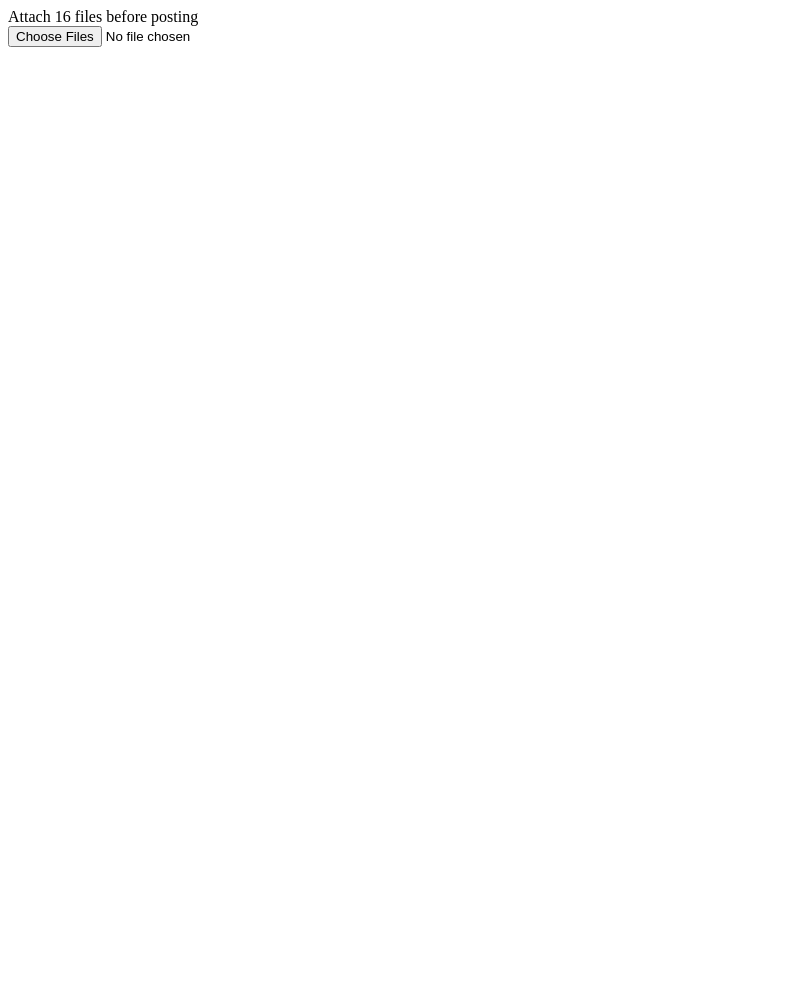
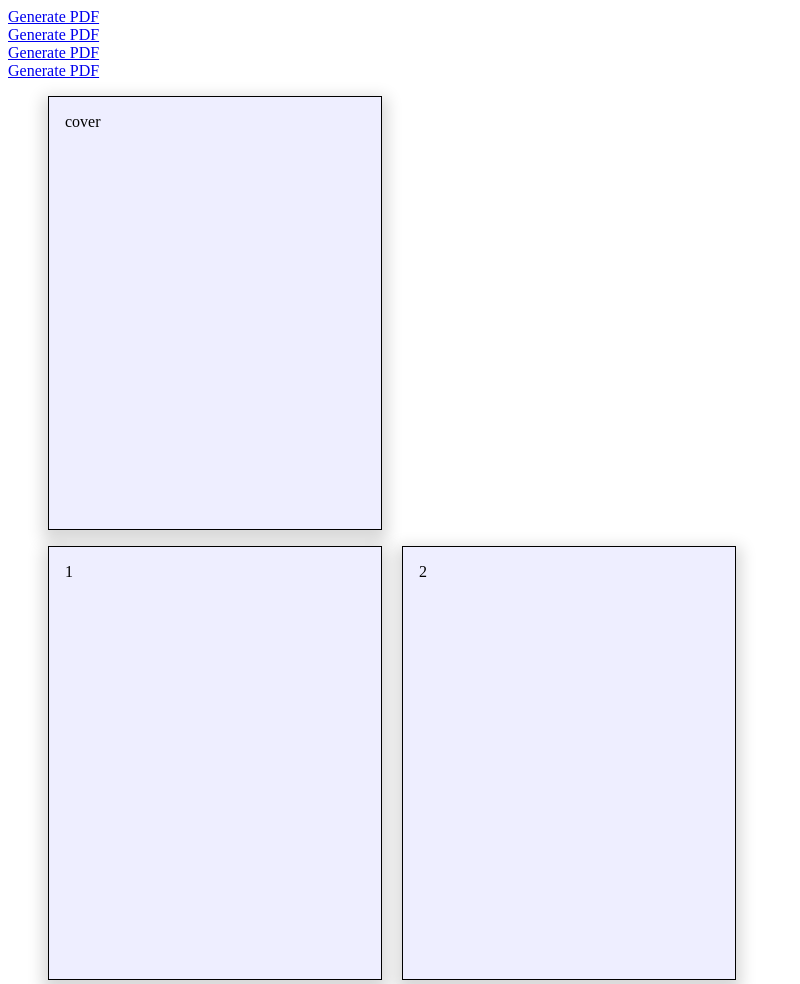
Before and after one commit to whatever/zines, a plain HTML site: page static/index.html in a window 1280 px wide. Shown: the top 984 px of the page, without its empty margins (0-800 px from the left). Before the commit the page ends 800 px from the top, so only its background shows below. Drawn offline with Linux system fonts and the light colour scheme.

Commit message:
:snake: Hide some text and promote the generate PDF text

```diff
--- a/static/index.html
+++ b/static/index.html
@@ -2,14 +2,68 @@
 <html>
     <head>
         <title>zine</title>
+        <style>
+            section {
+                margin: 1em 2em;
+                padding: 0;
+            }
+            .page {
+                width: 300px;
+                height: 400px;
+                padding: 1em;
+                margin: 0 0.5em;
+                border: solid 1px black;
+                display: inline-block;
+                background-color: #EEF;
+                box-shadow: 0px 6px 15px 5px rgba(0,0,0,0.16)
+            }
+        </style>
     </head>
     <body>
-        <div>Attach 16 files before posting</div>
         <div>
+            <!--
+            <div>Attach 16 files before posting</div>
             <form enctype="multipart/form-data" action="pdf" method="POST"></form>
                 <input type="file" name="file[]" multiple />
                 <submit></submit>
             </form>
+            -->
+
+            <div><a href="/pdf">Generate PDF</a></div>
+            <div><a href="/pdf">Generate PDF</a></div>
+            <div><a href="/pdf">Generate PDF</a></div>
+            <div><a href="/pdf">Generate PDF</a></div>
+
+            <section>
+                <div class="page" id="cover">cover</div>
+                <div></div>
+            </section>
+
+            <section>
+                <div class="page">1</div>
+                <div class="page">2</div>
+            </section>
+
+            <section>
+                <div class="page">3</div>
+                <div class="page">4</div>
+            </section>
+
+            <section>
+                <div class="page">5</div>
+                <div class="page">6</div>
+            </section>
+
+            <section>
+                <div class="page">7</div>
+                <div class="page">8</div>
+            </section>
+
+            <section>
+                <div class="page">5</div>
+                <div class="page">6</div>
+            </section>
+
         </div>
     </body>
 </html>
```
